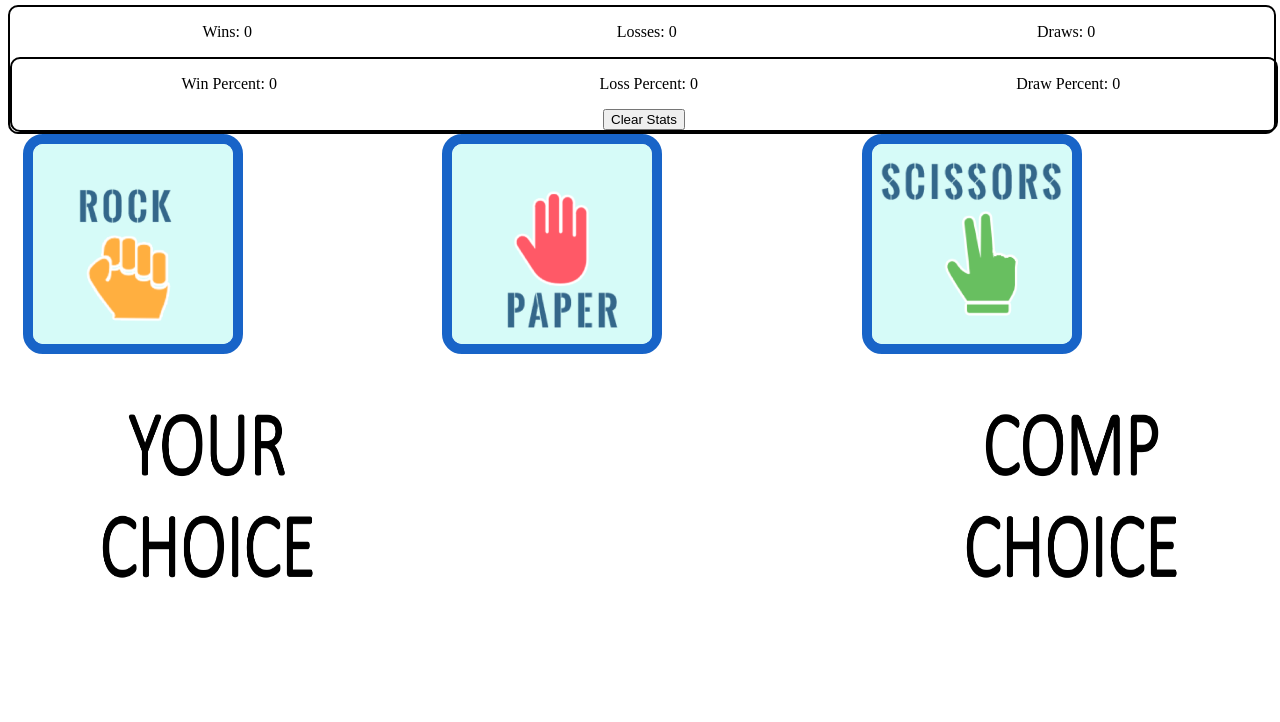
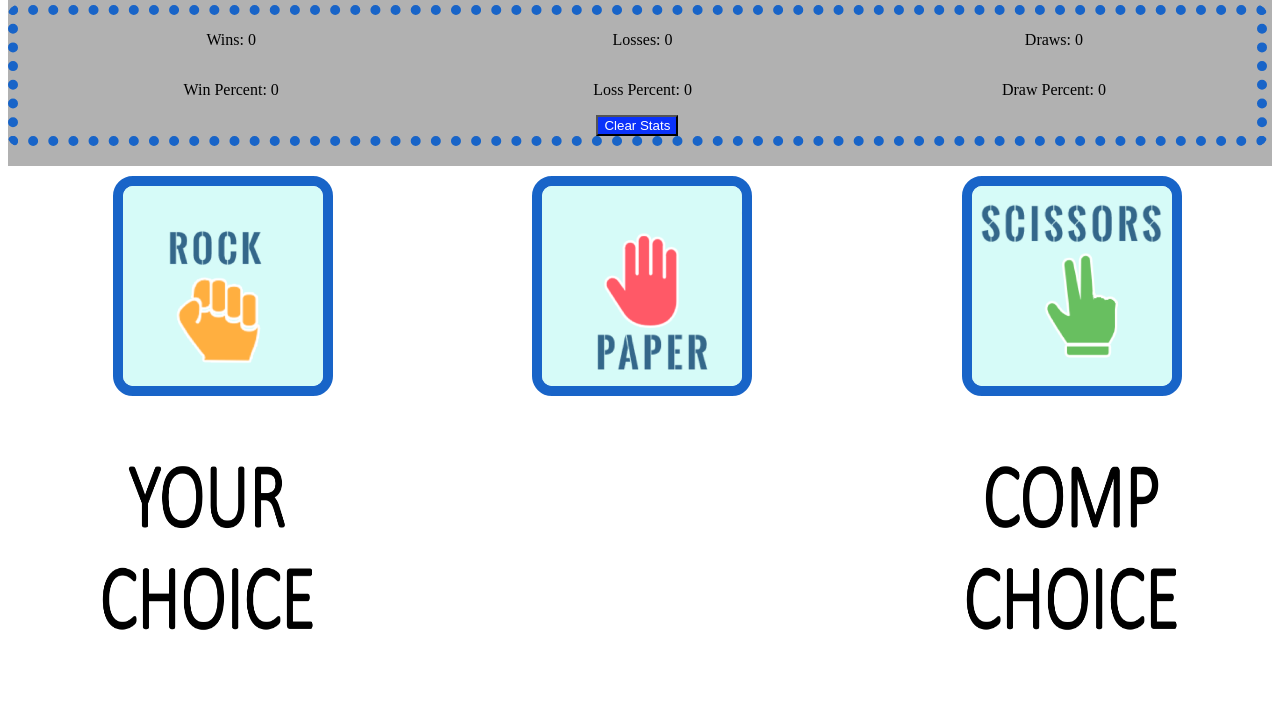
Before and after one commit to Ad00M87/rock_paper_scissors, a plain HTML site: page index.html in a window 1280 px wide. Shown: the part 122-844 px from the top of the page. Before the commit the page ends 800 px from the top, so only its background shows below. Drawn offline with Linux system fonts and the light colour scheme.

Commit message:
formatting page

```diff
--- a/css/main.css
+++ b/css/main.css
@@ -1,3 +1,8 @@
+header {
+  background: rgba(100, 100, 100, .5);
+  width: 100%;
+}
+
 .one-three {
   width: 32%;
   float: left;
@@ -19,25 +24,34 @@
 
 .tally {
   display: inline-block;
-  border: 2px solid black;
+  border: 10px dotted rgb(24, 100, 200);
   border-radius: 10px;
   text-align: center;
-  width: 100%;
+  width: 98%;
+  margin-bottom: 20px;
+}
+
+.btn {
+  background: rgb(10, 50, 250);
+  color: white;
 }
 
 .rock {
   border: 10px solid rgb(24, 100, 200);
   border-radius: 20px;
+  margin: 10px 0 10px 90px;
 }
 
 .paper {
   border: 10px solid rgb(24, 100, 200);
   border-radius: 20px;
+  margin: 10px 0 10px 90px;
 }
 
 .scissors {
   border: 10px solid rgb(24, 100, 200);
   border-radius: 20px;
+  margin: 10px 0 10px 100px;
 }
 
 h1 {
--- a/index.html
+++ b/index.html
@@ -22,7 +22,7 @@
           <p id="ties">Draws: 0</p>
         </div>
 
-        <div class="tally">
+
         <div class="one-three">
           <p id="winPercent">Win Percent: 0</p>
         </div>
```
